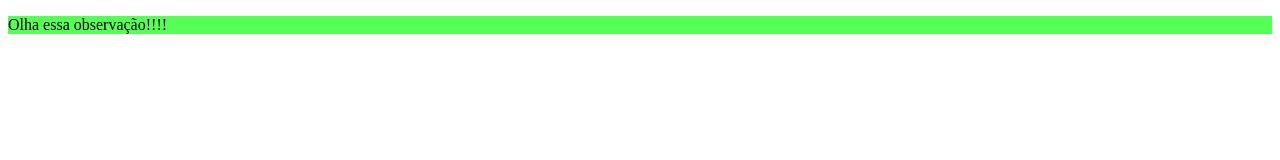
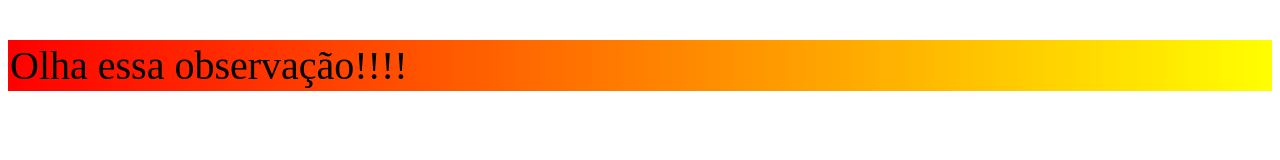
Before and after one commit to AlexSouza645/UdemyJS, a plain HTML site: page css/especificidade1.html in a window 1280 px wide. Drawn offline with Linux system fonts and the light colour scheme.

Commit message:
Update especificidade1.html

```diff
--- a/css/especificidade1.html
+++ b/css/especificidade1.html
@@ -18,7 +18,16 @@
         }
         .observacao {
             background-color: #5f5;
+            border: dashed 5 px;
+            padding: 20px;
+            font-size: 40px;
+
         }
+        p.observacao{
+            padding: 2px ;
+            background: linear-gradient(to right, red, yellow);
+        }
+
     </style>
 </head>
 
```
